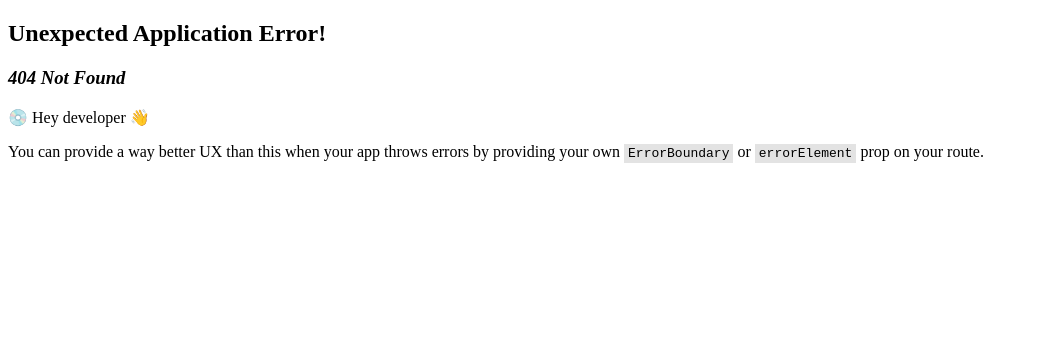
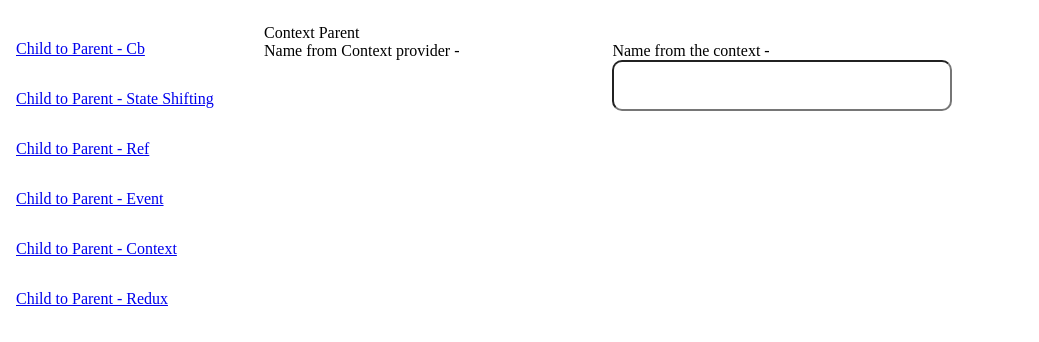
Before and after one commit to cellu-selva/react-basic, a React (Vite) app: page /child-parent-redux in a window 1280 px wide. Before the commit this address had no page. Shown: the top 342 px of the page, without its empty margins (0-1039 px from the left). Built offline with nearby package versions, Linux system fonts and the light colour scheme.

Commit message:
Passing data from child to parent using Context provider

```diff
--- /dev/null
+++ b/src/Component/ChildParentDataExchange/ContextApi/ContextChild.jsx
@@ -0,0 +1,16 @@
+import React, { useContext } from 'react'
+import { C2PProvider } from '../../../Provider/C2PProvider';
+
+const ContextChild = () => {
+const {name, setName} = useContext(C2PProvider);
+  return (
+    <div>
+        Name from the context - <i><b>{name}</b></i>
+        <input type="text" onChange={(e)=>{
+            setName(e.target.value);
+        }}/>
+    </div>
+  )
+}
+
+export default ContextChild
--- /dev/null
+++ b/src/Component/ChildParentDataExchange/ContextApi/ContextParent.jsx
@@ -0,0 +1,31 @@
+import React, { useContext, useState } from "react";
+import { C2PProvider } from "../../../Provider/C2PProvider";
+import ContextChild from "./ContextChild";
+
+const ContextParent = () => {
+  const { name } = useContext(C2PProvider);
+  return (
+    <div className="flex w-100">
+      <div className="w-50">Name from Context provider -
+        <i><b>{name}</b></i>
+        </div>
+      <div className="w-50">
+        <ContextChild />
+      </div>
+    </div>
+  );
+};
+
+const ContextParentWrapper = () => {
+  const [name, setName] = useState();
+  return (
+    <div>
+      Context Parent
+      <C2PProvider.Provider value={{ name, setName }}>
+        <ContextParent />
+      </C2PProvider.Provider>
+    </div>
+  );
+};
+
+export default ContextParentWrapper;
--- a/src/Pages/Sidebar/Sidebar.jsx
+++ b/src/Pages/Sidebar/Sidebar.jsx
@@ -28,8 +28,13 @@ const Sidebar = () => {
                 </NavLink>
             </li>
             <li className='menu-item'>
-                <NavLink to="">
-                Child to Parent -
+                <NavLink to="child-parent-context">
+                Child to Parent - Context
+                </NavLink>
+            </li>
+            <li className='menu-item'>
+                <NavLink to="child-parent-redux">
+                Child to Parent - Redux
                 </NavLink>
             </li>
         </ul>
--- /dev/null
+++ b/src/Provider/C2PProvider.jsx
@@ -0,0 +1,3 @@
+import { createContext } from "react";
+
+export const C2PProvider = createContext();
--- a/src/index.css
+++ b/src/index.css
@@ -1,6 +1,7 @@
 input {
   padding: 1rem 0.5rem;
   width: 20rem;
+  border-radius: 10px;
 }
 .flex {
   display: flex;
@@ -11,3 +12,9 @@ input {
 .m-2 {
   margin: 2rem;
 }
+.w-100 {
+  width: 100%;
+}
+.w-50 {
+  width: 50%;
+}
--- a/src/main-route.js
+++ b/src/main-route.js
@@ -4,6 +4,7 @@ import CbParent from "./Component/ChildParentDataExchange/callback/CbParent.jsx"
 import StateParent from "./Component/ChildParentDataExchange/StateShifting/StateParent.jsx";
 import RefParent from "./Component/ChildParentDataExchange/Ref/RefParent.jsx";
 import EventParent from "./Component/ChildParentDataExchange/Events/EventParent.jsx";
+import ContextParent from "./Component/ChildParentDataExchange/ContextApi/ContextParent.jsx";
 
 export const routes = createBrowserRouter([
   {
@@ -26,6 +27,14 @@ export const routes = createBrowserRouter([
         path: "child-parent-event",
         Component: EventParent,
       },
+      {
+        path: "child-parent-context",
+        Component: ContextParent,
+      },
+      {
+        path: "child-parent-redux",
+        Component: ContextParent,
+      },
     ],
   },
 ]);
```
